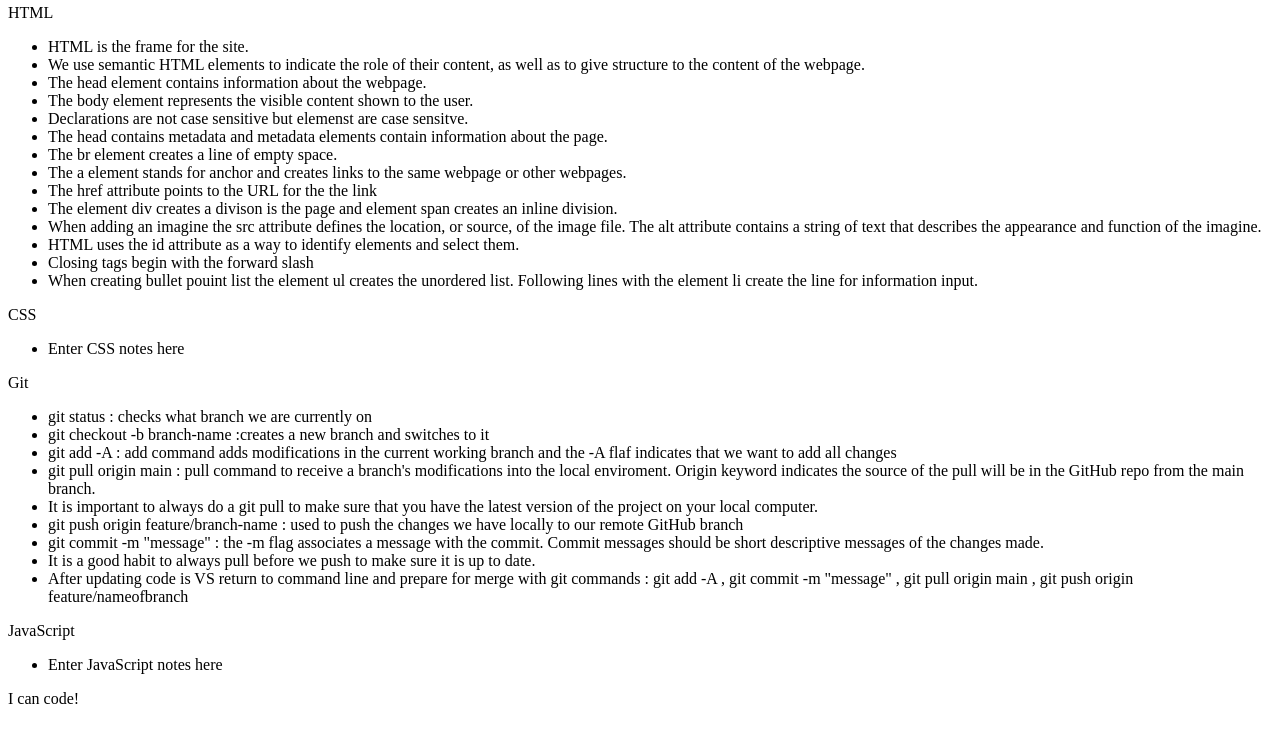
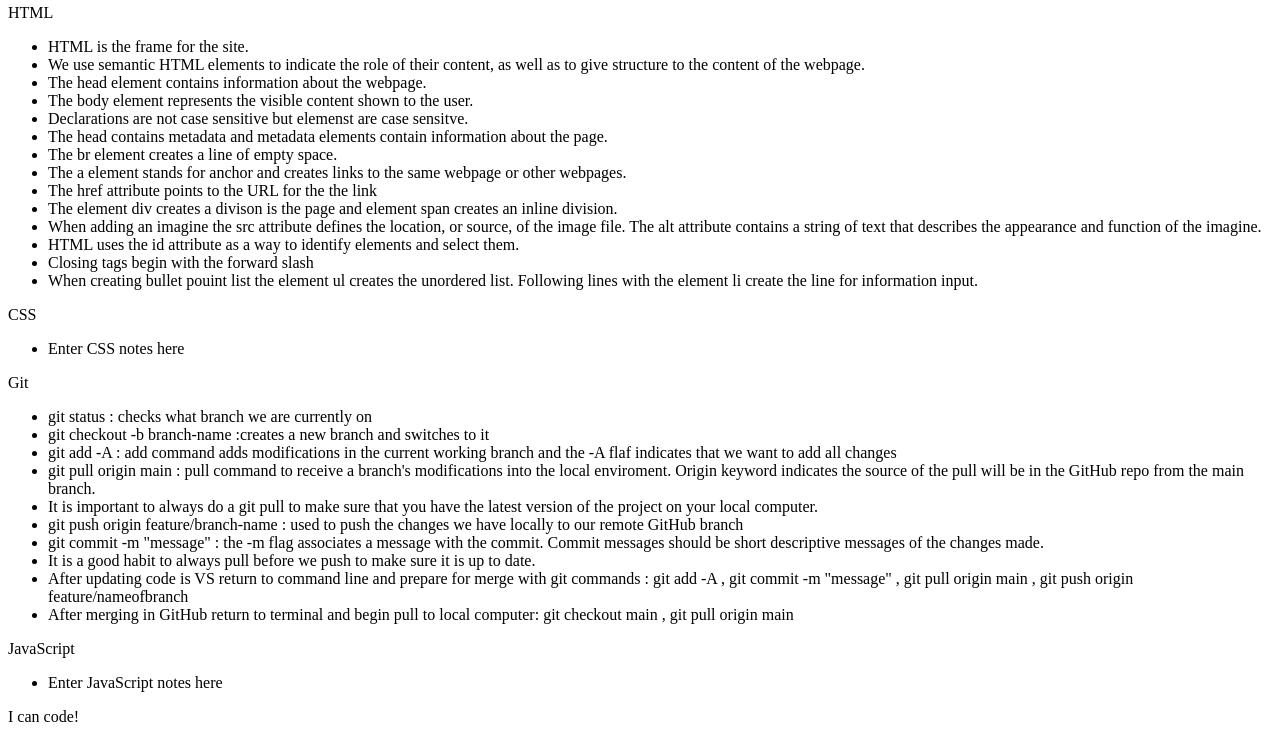
Before and after one commit to CherylHemphill/prework-study-guide, a plain HTML site: page index.html in a window 1280 px wide. Shown: the part 856-1598 px from the top of the page. Drawn offline with Linux system fonts and the light colour scheme.

Commit message:
update git list

```diff
--- a/index.html
+++ b/index.html
@@ -49,6 +49,7 @@
    <li>git commit -m "message" : the -m flag associates a message with the commit. Commit messages should be short descriptive messages of the changes made.</li>
    <li>It is a good habit to always pull before we push to make sure it is up to date.</li>
    <li>After updating code is VS return to command line and prepare for merge with git commands : git add -A , git commit -m "message" , git pull origin main , git push origin feature/nameofbranch</li>
+   <li>After merging in GitHub return to terminal and begin pull to local computer: git checkout main , git pull origin main</li>
 </ul>
   </section>
   <section class="card" id="javascript-section"
```
